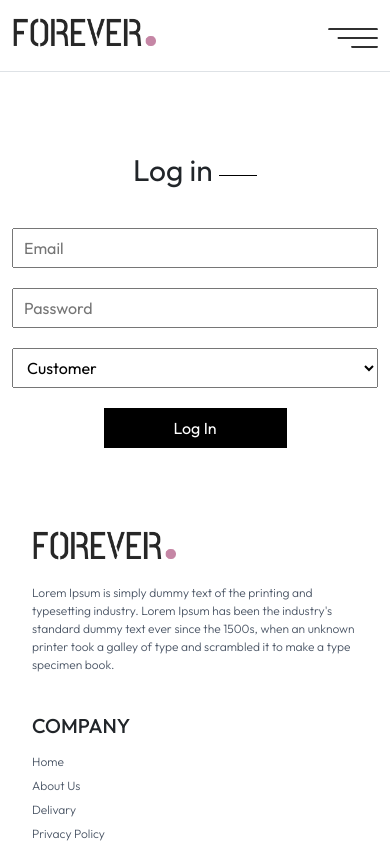
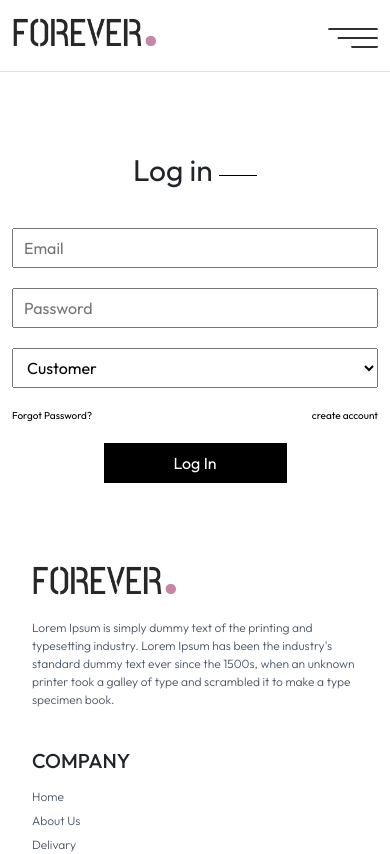
Before and after one commit to ArkoprobhaMazumder/newEcommerce2026, a React (Vite) app: page /login in a window 390 px wide. Shown: the top 854 px of the page. Built offline with nearby package versions, Linux system fonts and the light colour scheme.

Commit message:
User Sign up Continue

```diff
--- a/package.json
+++ b/package.json
@@ -10,6 +10,7 @@
     "preview": "vite preview"
   },
   "dependencies": {
+    "axios": "^1.16.1",
     "framer-motion": "^12.38.0",
     "react": "^19.2.4",
     "react-dom": "^19.2.4",
--- /dev/null
+++ b/src/helper/util.js
@@ -0,0 +1,3 @@
+
+
+export const apiBaseUrl = () => 'http://localhost:4000/api';
--- a/src/pages/login/Login.jsx
+++ b/src/pages/login/Login.jsx
@@ -13,6 +13,10 @@ const Login = () => {
                             <option value="customer">Customer</option>
                             <option value="provider">Provider</option>
                         </select>
+                        <div className={css.signInOptions}>
+                            <a href="/signup" className={css.forgotPassword}>Forgot Password?</a>
+                            <a href="/signup" className={css.createAccount}>create account</a>
+                        </div>
                         <button type='submit' className={css.signButton}>Log In</button>
                     </form>
                 </div>
--- a/src/pages/login/login.module.css
+++ b/src/pages/login/login.module.css
@@ -51,6 +51,30 @@
                 font-size: 16px;
             }
 
+            .signInOptions {
+                display: flex;
+                justify-content: space-between;
+                width: 100%;
+                margin-bottom: 20px;
+
+
+
+                .forgotPassword,
+                .createAccount {
+                    color: #000;
+                    text-decoration: none;
+                    font-size: 12px;
+
+                    &:hover {
+                        text-decoration: underline;
+                    }
+
+                    @media(max-width:576px) {
+                        font-size: 10px;
+                    }
+                }
+            }
+
             .signButton {
                 width: 30%;
                 height: 40px;
--- a/src/pages/signup/SignUp.jsx
+++ b/src/pages/signup/SignUp.jsx
@@ -1,9 +1,42 @@
+import { useEffect, useState } from 'react';
 import css from './signup.module.css';
+import { useDispatch } from 'react-redux';
+import { userSignUp } from './signup.duck';
 
 const SignUp = () => {
-    const handelSignupForm = (e) => {
+    const [userData, setUserData] = useState({
+        userName: '',
+        email: '',
+        password: '',
+        type: ''
+    });
+    const [signupResponse, setSignupResponse] = useState({
+        type: '',
+        data: null,
+        err: null
+    });
+    const dispatch = useDispatch();
+
+
+    useEffect(()=>{
+        console.log(888,signupResponse);
+    },[signupResponse]);
+
+
+    const handelSignupForm = async (e) => {
         e.preventDefault();
-    // const {userName,email,password,type} = e.target;
+        const response = await userSignUp(userData);
+        if (response.status !== 201) {
+            if (response.status !== 400) {
+                return setSignupResponse({
+                    type: 'unknown',
+                    data: null,
+                    err: response.statusText
+                })
+            }
+            return setSignupResponse({ type: 'validation', data: null, err: response.data })
+        }
+        return setSignupResponse({ type: 'successful user', data: response.data, err: null })
     }
     return (
         <div className='container'>
@@ -11,13 +44,16 @@ const SignUp = () => {
                 <div className={css.signMain}>
                     <h2 className={css.signTitle}>Sign Up <span></span></h2>
                     <form className={css.signForm} onSubmit={handelSignupForm}>
-                        <input type="text" placeholder='Name' name='userName' className={css.signInput} />
-                        <input type="email" placeholder='Email' name='email' className={css.signInput} />
-                        <input type="password" placeholder='Password' name='password' className={css.signInput} />
-                        <select name="type" id="type" className={css.signInput}>
+                        <input type="text" placeholder='Name' name='userName' value={userData.userName} onChange={(e) => setUserData({ ...userData, userName: e.target.value })} className={css.signInput} required />
+                        <input type="email" placeholder='Email' name='email' value={userData.email} onChange={(e) => setUserData({ ...userData, email: e.target.value })} className={css.signInput} required />
+                        <input type="password" placeholder='Password' name='password' value={userData.password} onChange={(e) => setUserData({ ...userData, password: e.target.value })} className={css.signInput} required />
+                        <select name="type" id="type" value={userData.type} onChange={(e) => setUserData({ ...userData, type: e.target.value })} className={css.signInput} required>
                             <option value="customer">Customer</option>
                             <option value="provider">Provider</option>
                         </select>
+                        <div className={css.signInOptions}>
+                            <a href="/login" className={css.createAccount}>Already have an account? Log in</a>
+                        </div>
                         <button type='submit' className={css.signButton}>Sign Up</button>
                     </form>
                 </div>
--- /dev/null
+++ b/src/pages/signup/signup.duck.js
@@ -0,0 +1,62 @@
+
+
+import { NEW_USER_SIGNUP_PENDING, NEW_USER_SIGNUP_SUCCESS, NEW_USER_SIGNUP_ERROR } from "../../redux/actionCreator";
+import { apiBaseUrl } from "../../helper/util";
+import axios from "axios";
+
+
+
+
+
+const initialState = {
+    signupPending: false,
+    signupError: null,
+    signupSuccess: false,
+};
+
+const signupReducer = (state = initialState, action) => {
+    switch (action.type) {
+        case NEW_USER_SIGNUP_PENDING:
+            return {
+                ...state,
+                signupPending: true,
+                signupError: null
+            };
+        case NEW_USER_SIGNUP_SUCCESS:
+            return {
+                ...state,
+                signupPending: false,
+                signupSuccess: true
+            };
+        case NEW_USER_SIGNUP_ERROR:
+            return {
+                ...state,
+                signupPending: false,
+                signupError: action.payload
+            };
+        default:
+            return state;
+    }
+};
+
+export const newUserSuccess = () => ({ type: NEW_USER_SIGNUP_SUCCESS });
+export const newUserPending = () => ({ type: NEW_USER_SIGNUP_PENDING });
+export const newUserError = (err) => ({ type: NEW_USER_SIGNUP_ERROR, payload: err });
+
+
+export const userSignUp = async (userInfo) => {
+    try {
+        const url = `${apiBaseUrl()}/user/signup`;
+        const response = await axios.post(url, { ...userInfo, name: userInfo.userName }, { headers: { "Content-Type": 'application/json' } });
+        if (response.status === 201) {
+            return response;
+        }
+    } catch (error) {
+        return error.response;
+    }
+}
+
+
+
+
+export default signupReducer;
--- a/src/pages/signup/signup.module.css
+++ b/src/pages/signup/signup.module.css
@@ -51,6 +51,30 @@
                 font-size: 16px;
             }
 
+            .signInOptions {
+                display: flex;
+                justify-content:flex-end;
+                width: 100%;
+                margin-bottom: 20px;
+
+
+
+                .forgotPassword,
+                .createAccount {
+                    color: #000;
+                    text-decoration: none;
+                    font-size: 12px;
+
+                    &:hover {
+                        text-decoration: underline;
+                    }
+
+                    @media(max-width:576px) {
+                        font-size: 10px;
+                    }
+                }
+            }
+
             .signButton {
                 width: 30%;
                 height: 40px;
--- a/src/redux/actionCreator.js
+++ b/src/redux/actionCreator.js
@@ -3,3 +3,6 @@ export const CHANGE_HOME_NAME='CHANGE_HOME_NAME';
 export const GET_PRODUCTS_SUCCESS='GET_PRODUCTS_SUCCESS';
 export const GET_PRODUCTS_PENDING='GET_PRODUCTS_PENDING';
 export const GET_PRODUCTS_ERROR='GET_PRODUCTS_ERROR';
+export const NEW_USER_SIGNUP_PENDING='NEW_USER_SIGNUP_PENDING';
+export const NEW_USER_SIGNUP_SUCCESS='NEW_USER_SIGNUP_SUCCESS';
+export const NEW_USER_SIGNUP_ERROR='NEW_USER_SIGNUP_ERROR';
--- a/src/redux/index.js
+++ b/src/redux/index.js
@@ -2,10 +2,12 @@
 
 
 import homeReducer from "../pages/home/home.duck";
+import signupReducer from "../pages/signup/signup.duck";
 import { combineReducers } from "redux";
 
 const result = combineReducers({
   home: homeReducer,
+  signup: signupReducer,
 });
 
 export default result;
```
Also changed, not shown: 1 other file (tests, documents, lock files or other folders).
